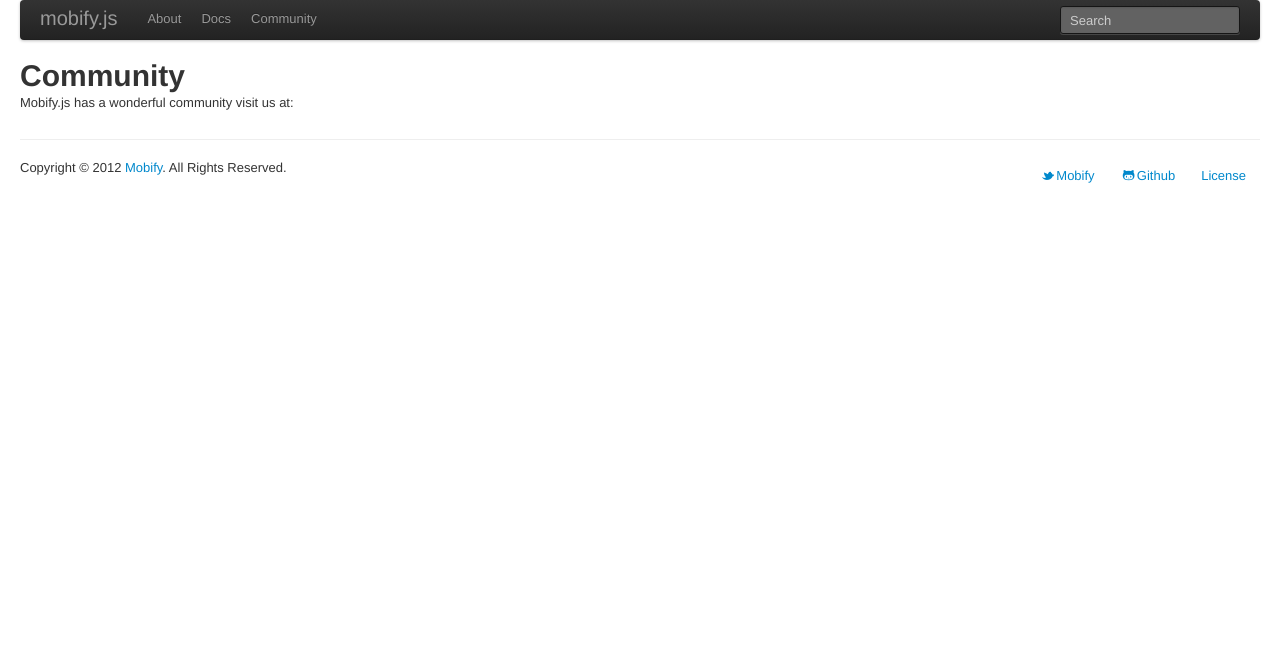
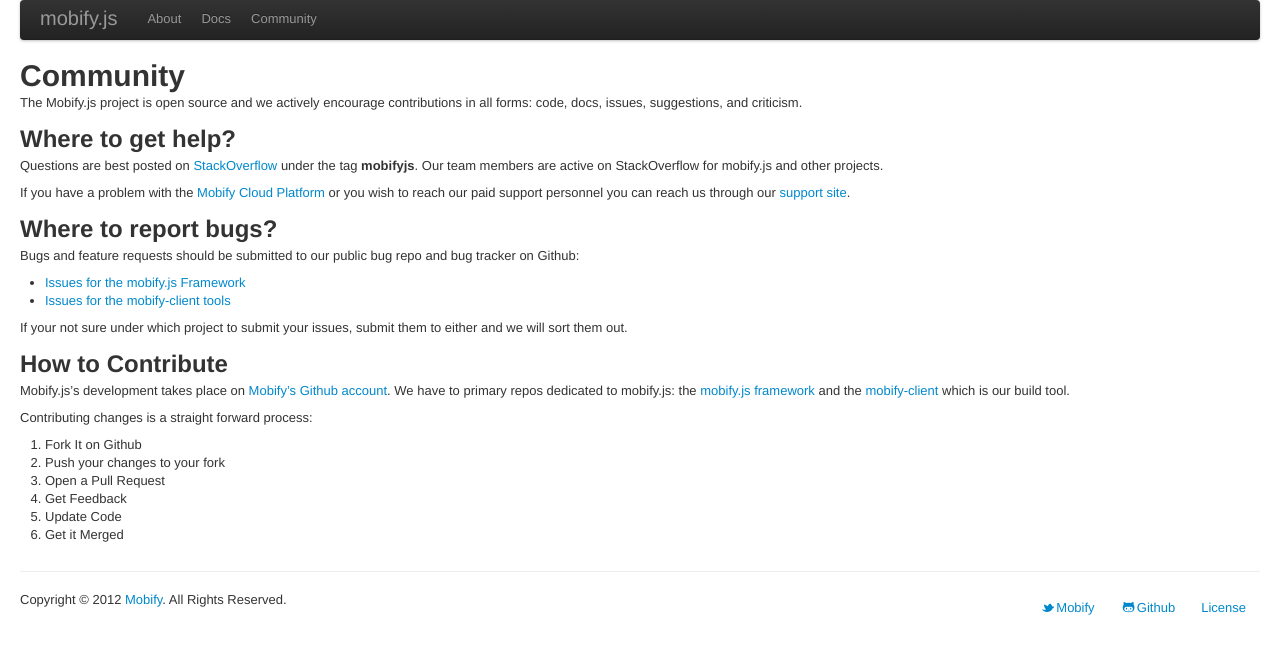
Before and after one commit to mobify/mobifyjs, a Jekyll site: the page built from www/community.md, in a window 1280 px wide. Shown: the top 654 px of the page. Built offline with Jekyll 4.4.1, drawn with Linux system fonts in a browser that asks for light colours.

Commit message:
Adds new pages:     - About     - Community     - License

```diff
--- a/www/_layouts/base.html
+++ b/www/_layouts/base.html
@@ -28,9 +28,12 @@
                         </li>
                     </ul><!-- .nav -->
 
+
+                    <!-- Not Implemented
                     <form class="navbar-search pull-right" action="">
                         <input type="text" class="search-query span2" placeholder="Search">
                     </form>
+                    -->
 
                 </div><!-- .navbar-inner -->
             </div><!-- .navbar -->
--- /dev/null
+++ b/www/_layouts/page.html
@@ -0,0 +1,9 @@
+---
+layout: base
+---
+
+<div class="row-fluid">
+    <div class="span12">
+    {{ content }}
+    </div>
+</div>
--- a/www/community.html
+++ /dev/null
@@ -1,11 +0,0 @@
----
-layout: base
----
-
-<div class="row-fluid">
-    <div class="span12">
-        <h1>Community</h1>
-
-        <p>Mobify.js has a wonderful community visit us at:</p>
-    </div>
-</div><!-- .row-fluid -->
--- /dev/null
+++ b/www/community.md
@@ -0,0 +1,37 @@
+---
+layout: page
+title: Community
+---
+
+# Community
+
+The Mobify.js project is open source and we actively encourage contributions in all forms: code, docs, issues, suggestions, and criticism.
+
+## Where to get help?
+
+Questions are best posted on [StackOverflow](https://stackoverflow.com/) under the tag **mobifyjs**. Our team members are active on StackOverflow for mobify.js and other projects.
+
+If you have a problem with the [Mobify Cloud Platform](https://cloud.mobify.com/) or you wish to reach our paid support personnel you can reach us through our [support site](https://support.mobify.com/).
+{:.cloud}
+
+## Where to report bugs?
+
+Bugs and feature requests should be submitted to our public bug repo and bug tracker on Github:
+
+  - [Issues for the mobify.js Framework](https://github.com/mobify/mobifyjs/issues)
+  - [Issues for the mobify-client tools](https://github.com/mobify/mobify-client/issues)
+
+If your not sure under which project to submit your issues, submit them to either and we will sort them out.
+
+## How to Contribute
+
+Mobify.js's development takes place on [Mobify's Github account](https://github.com/mobify). We have to primary repos dedicated to mobify.js: the [mobify.js framework](https://github.com/mobify/mobifyjs) and the [mobify-client](https://github.com/mobify/mobify-client) which is our build tool.
+
+Contributing changes is a straight forward process:
+
+  1. Fork It on Github
+  2. Push your changes to your fork
+  3. Open a Pull Request
+  4. Get Feedback
+  5. Update Code
+  6. Get it Merged
--- a/www/index.html
+++ b/www/index.html
@@ -54,7 +54,7 @@
 
 <div class="row-fluid">
     <div class="span12">
-        <h1>Remix Your Makrup for Mobile Devices</h1>
+        <h1>Remix Your Markup for Mobile Devices</h1>
     </div>
 </div><!-- .row-fluid -->
 
```
Also changed, not shown: www/about.html (deleted, +0 -11 lines), www/about.md (added, +8 -0 lines), www/docs/index.md (+2 -2 lines), www/license.html (deleted, +0 -13 lines), www/license.md (added).
